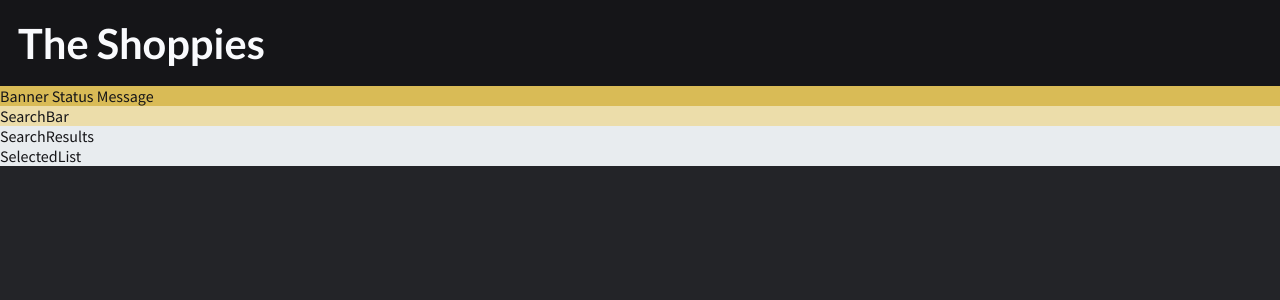
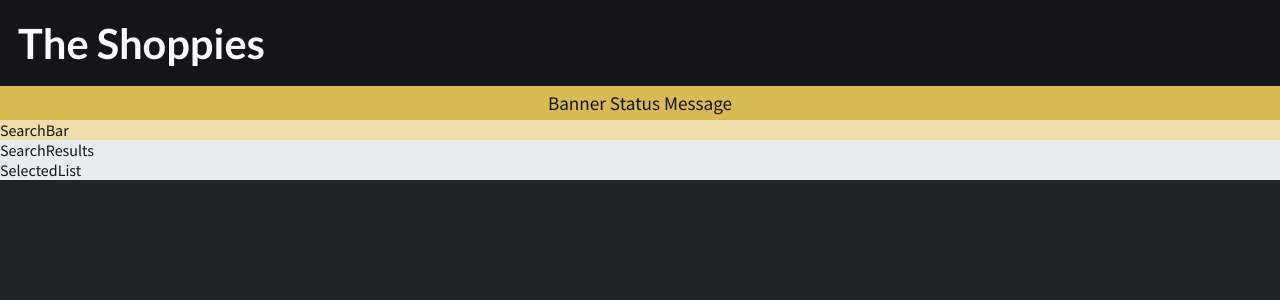
Before and after one commit to suzannecabral/shopify-frontend-challenge, a React (Create React App) app: page / in a window 1280 px wide. Shown: the top 300 px of the page. Built offline with nearby package versions, Linux system fonts and the light colour scheme.

Commit message:
Style Banner

```diff
--- a/src/components/BannerStatus.js
+++ b/src/components/BannerStatus.js
@@ -5,6 +5,10 @@ import COLORS from '../styles/styleValues';
 const StyledBannerStatus = styled.div`
     background-color:${COLORS.accentMain};
     color:${COLORS.neutralBlack};
+    font-weight:700;
+    font-size: 1.2rem;
+    text-align:center;
+    padding:5px 10px;
 `;
 
 const BannerStatus = props => {
```
